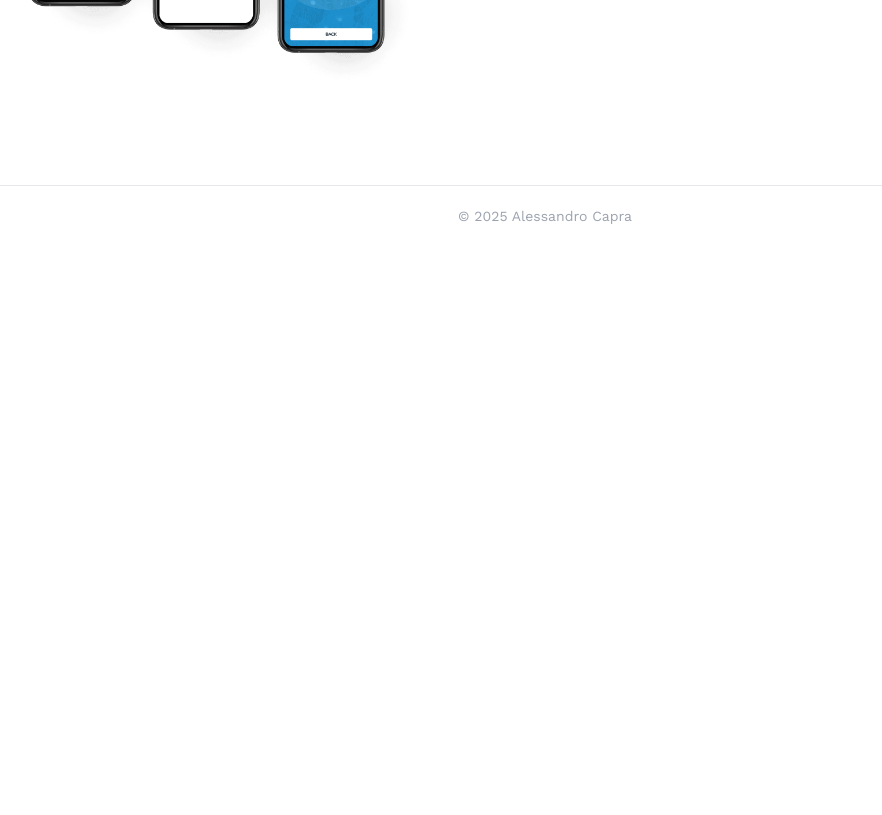
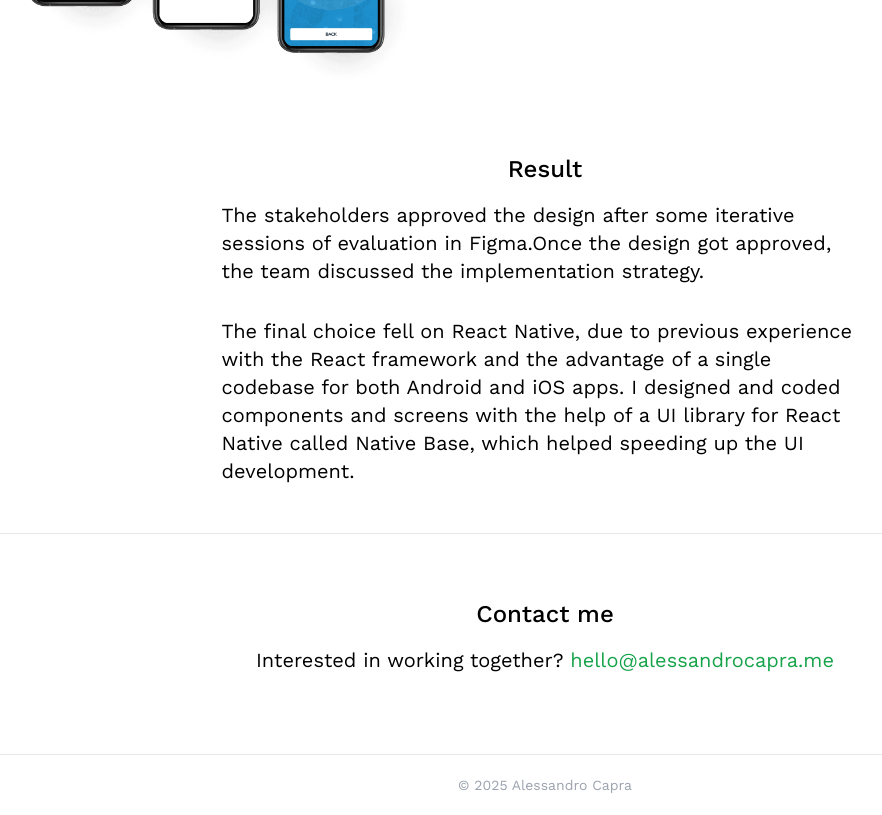
Before and after one commit to alessandrocapra/portfolio-2024, a React (Vite) app in the folder portfolio-2024/: page /projects/custodian in a window 1280 px wide. Shown: the part 3100-3915 px from the top of the page, without its empty margins (95-977 px from the left). Before the commit the page ends 3346 px from the top, so only its background shows below. Built offline with nearby package versions, Linux system fonts and the light colour scheme.

Commit message:
finish custodian page

```diff
--- /dev/null
+++ b/portfolio-2024/src/components/ContactForm.tsx
@@ -0,0 +1,12 @@
+import { SectionTitle } from './projects'
+
+export const ContactForm = () => {
+  return (
+    <section className="p-4 md:p-16 text-center border-t">
+      <SectionTitle title="Contact me" />
+      <p>Interested in working together? <a href="mailto:hello@alessandrocapra.me" className=
+        "text-green-600 relative after:absolute after:bg-green-500 after:bottom-0 after:left-0 after:h-[2px] after:w-full after:origin-bottom-right after:scale-x-0 hover:after:origin-bottom-left hover:after:scale-x-100 after:transition-transform after:duration-400"
+      >hello@alessandrocapra.me</a></p>
+    </section>
+  )
+}
--- a/portfolio-2024/src/components/layout.tsx
+++ b/portfolio-2024/src/components/layout.tsx
@@ -1,4 +1,10 @@
 import { PropsWithChildren } from "react"
+
+export const OneColumnSection = ({ children }: PropsWithChildren) => {
+  return (
+    <section className="flex flex-col justify-center items-center py-4 sm:py-8 lg:max-w-prose lg:mx-auto">{children}</section>
+  )
+}
 
 export const TwoColumnsSection = ({ children, reverse }: PropsWithChildren<{ reverse?: boolean }>) => {
   return (
--- a/portfolio-2024/src/components/projects.tsx
+++ b/portfolio-2024/src/components/projects.tsx
@@ -35,3 +35,5 @@ export const ProjectHighlight = ({ text }: { text: string }) => {
     </div>
   )
 }
+
+export const SectionTitle = (({ title }: { title: string }) => <h3 className="text-2xl font-medium">{title}</h3>)
--- a/portfolio-2024/src/layouts/PageLayout.tsx
+++ b/portfolio-2024/src/layouts/PageLayout.tsx
@@ -31,7 +31,7 @@ const Layout = () => {
           </div>
         </div>
       </header>
-      <main className="container mx-auto px-4 pt-20 pb-16 min-h-[calc(100vh-4rem)]">
+      <main className="container mx-auto px-4 pt-20 min-h-[calc(100vh-4rem)]">
         <Outlet />
       </main>
       <footer className="w-full bg-white border-t">
--- a/portfolio-2024/src/pages/projects/CustodianProject.tsx
+++ b/portfolio-2024/src/pages/projects/CustodianProject.tsx
@@ -1,5 +1,6 @@
-import { TwoColumnsSection } from "../../components/layout"
-import { ProjectHeader, ProjectHighlight } from "../../components/projects";
+import { ContactForm } from "../../components/ContactForm";
+import { OneColumnSection, TwoColumnsSection } from "../../components/layout"
+import { ProjectHeader, ProjectHighlight, SectionTitle } from "../../components/projects";
 
 
 export default function CustodianProject() {
@@ -10,7 +11,7 @@ export default function CustodianProject() {
       <img className="rounded py-8" src="/images/projects/custodian/custodian-showcase.png" />
       <TwoColumnsSection>
         <div className="max-w-prose">
-          <h3 className="text-2xl font-medium">Concept</h3>
+          <SectionTitle title="Concept" />
           <p>This mobile app showcases the capabilities of the Quantoz Nexus API, and it is meant to be used installed and tried out by potential clients.</p>
           <p>We chose React Native as framework since we could support both Android and iOS with one unified codebase. My role in the project covered the initial requirements gathering, the creation of wireframes to discuss an initial version and improve it iteratively through several feedback sessions. Moreover, I created the screens and components in React Native, using Native Base as a UI framework to speed up development.</p>
         </div>
@@ -18,12 +19,20 @@ export default function CustodianProject() {
       </TwoColumnsSection>
       <TwoColumnsSection reverse={true}>
         <div className="max-w-prose">
-          <h3 className="text-2xl font-medium">Requirements, wireframes and UI</h3>
-          <p>The initial calls with the stakeholders defined the goal of the project: an easy-to-use mobile app that showcases the portfolio of fiat and crypto currencies currently owned by a customer. Additionally, the user must be able to purchase, sell or swap crypto-currencies.</p>
-          <p>The initial sketch shown below provided a good starting point for discussion and further definition of information architecture and user experience design. This app showcases the complete workflow of a crypto custodian use case, and can be used by a company to kickstart their own custodian project and manage the compliance and operational part through the Nexus portal.</p>
+          <article>
+            <SectionTitle title="Requirements, wireframes and UI" />
+            <p>The initial calls with the stakeholders defined the goal of the project: an easy-to-use mobile app that showcases the portfolio of fiat and crypto currencies currently owned by a customer. Additionally, the user must be able to purchase, sell or swap crypto-currencies.</p>
+            <p>The initial sketch shown below provided a good starting point for discussion and further definition of information architecture and user experience design. This app showcases the complete workflow of a crypto custodian use case, and can be used by a company to kickstart their own custodian project and manage the compliance and operational part through the Nexus portal.</p>
+          </article>
         </div>
         <img className="rounded lg:w-1/2 xl:w-1/3 xl:mx-auto" src="/images/projects/custodian/custodian-wireframes.png" />
       </TwoColumnsSection>
-    </div>
+      <OneColumnSection>
+        <SectionTitle title="Result" />
+        <p>The stakeholders approved the design after some iterative sessions of evaluation in Figma.Once the design got approved, the team discussed the implementation strategy.</p>
+        <p>The final choice fell on React Native, due to previous experience with the React framework and the advantage of a single codebase for both Android and iOS apps. I designed and coded components and screens with the help of a UI library for React Native called Native Base, which helped speeding up the UI development.</p>
+      </OneColumnSection>
+      <ContactForm />
+    </div >
   );
 }
```
